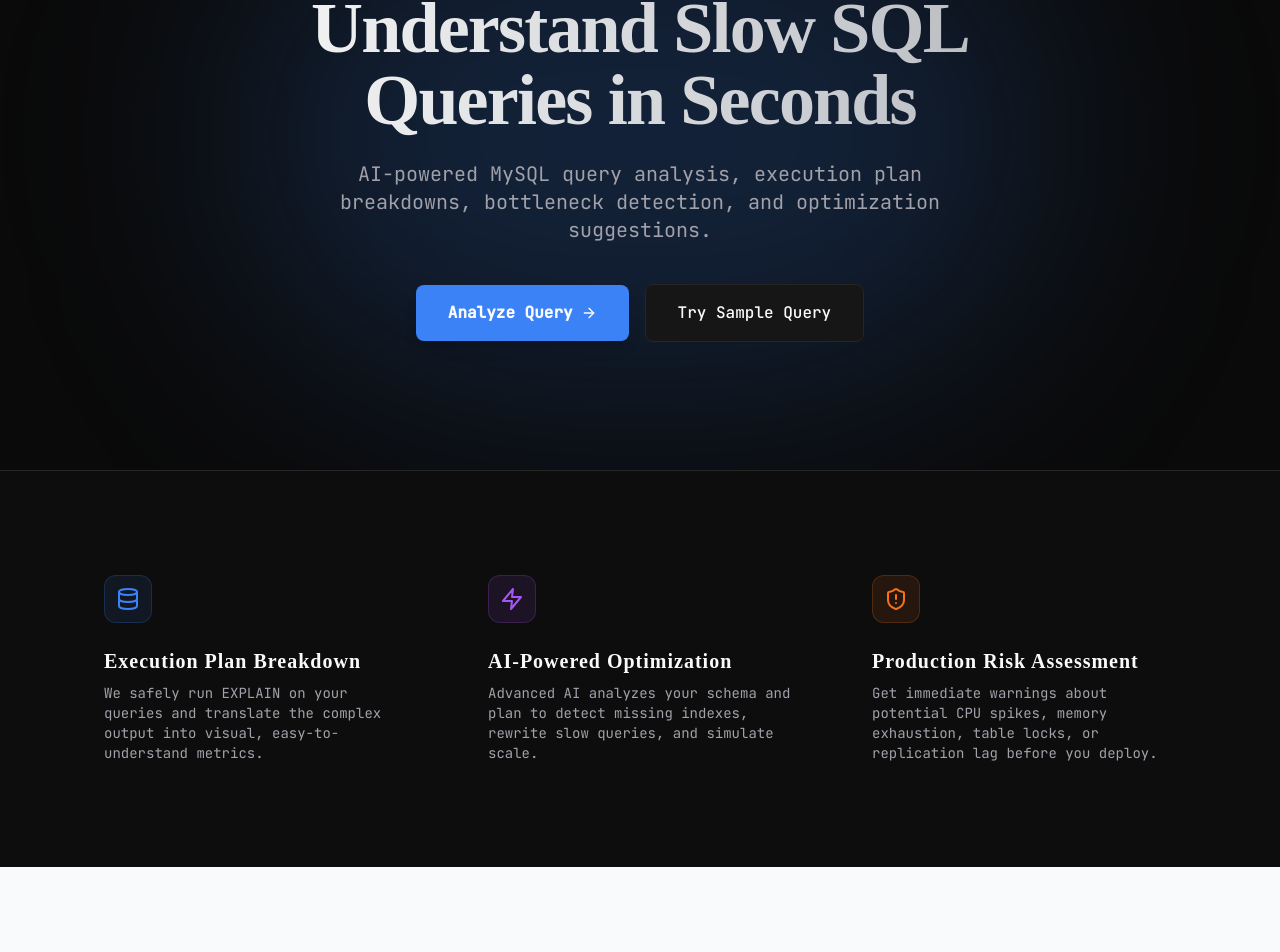
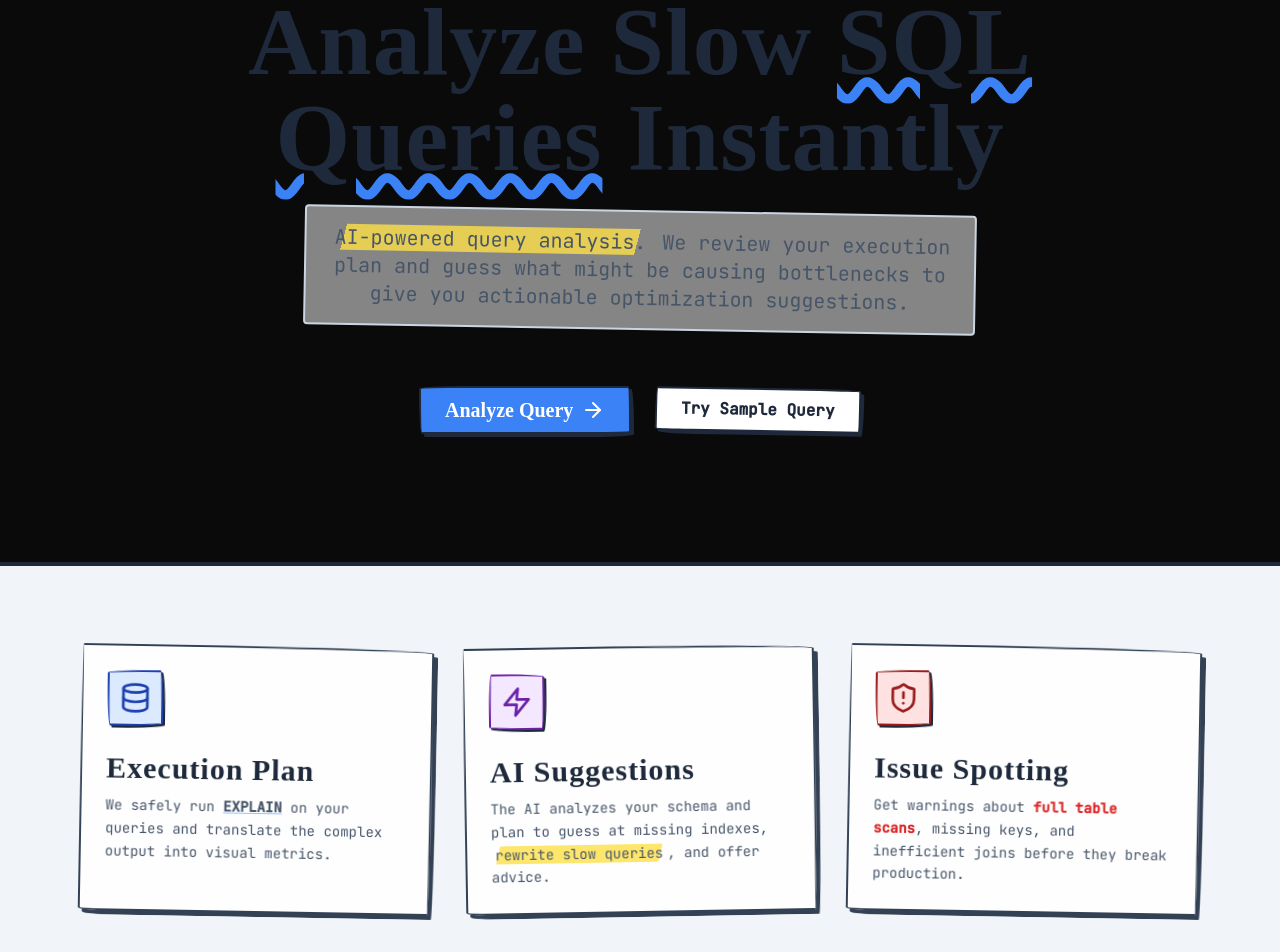
Before and after one commit to harshithamudumbai/coachOS, a React (Vite) app in the folder frontend/: page / in a window 1280 px wide. Shown: the part 266-1218 px from the top of the page. Before the commit the page ends 1133 px from the top, so only its background shows below. Built offline with nearby package versions, Linux system fonts and the light colour scheme; no server answers.

Commit message:
style: apply clean math student theme to home page with realistic copy

```diff
--- a/frontend/src/pages/Landing.jsx
+++ b/frontend/src/pages/Landing.jsx
@@ -7,39 +7,38 @@ export default function Landing({ onNavigate }) {
     <div className="flex-1 flex flex-col items-center">
       {/* Hero Section */}
       <section className="w-full py-24 md:py-32 flex flex-col items-center justify-center text-center px-4 relative overflow-hidden">
-        {/* Background gradient blur */}
-        <div className="absolute top-1/2 left-1/2 -translate-x-1/2 -translate-y-1/2 w-[800px] h-[500px] bg-primary/20 blur-[120px] rounded-full pointer-events-none" />
 
         <motion.div
           initial={{ opacity: 0, y: 20 }}
           animate={{ opacity: 1, y: 0 }}
           transition={{ duration: 0.5 }}
-          className="z-10 max-w-4xl flex flex-col items-center"
+          className="z-10 max-w-4xl flex flex-col items-center relative"
         >
-          <div className="inline-flex items-center gap-2 px-3 py-1 rounded-full bg-muted border border-border text-sm mb-8">
-            <span className="flex h-2 w-2 rounded-full bg-primary animate-pulse"></span>
+          <div className="inline-flex items-center gap-2 px-3 py-1 bg-white border-2 border-slate-800 text-slate-800 text-sm font-bold font-mono shadow-[2px_2px_0px_0px_rgba(30,41,59,1)] transform -rotate-1 mb-8">
+            <span className="flex h-3 w-3 rounded-full border-2 border-slate-800 bg-green-400 animate-pulse"></span>
             Now analyzing MySQL queries instantly
           </div>
 
-          <h1 className="text-5xl md:text-7xl font-bold tracking-tight mb-6 bg-gradient-to-r from-foreground to-foreground/70 bg-clip-text text-transparent">
-            Understand Slow SQL Queries in Seconds
+          <h1 className="text-6xl md:text-8xl font-bold mb-6 handwritten text-slate-800 leading-tight">
+            Analyze Slow <span className="underline decoration-wavy decoration-blue-500">SQL Queries</span> Instantly
           </h1>
 
-          <p className="text-lg md:text-xl text-muted-foreground mb-10 max-w-2xl">
-            AI-powered MySQL query analysis, execution plan breakdowns, bottleneck detection, and optimization suggestions.
+          <p className="text-lg md:text-xl text-slate-600 mb-10 max-w-2xl font-mono leading-relaxed bg-white/50 p-4 border-2 border-slate-300 rounded shadow-sm transform rotate-1">
+            <span className="highlighter">AI-powered query analysis.</span> We review your execution plan and guess what might be causing bottlenecks to give you actionable optimization suggestions.
           </p>
 
-          <div className="flex items-center gap-4">
+          <div className="flex items-center gap-6 mt-4">
             <button
               onClick={() => onNavigate('analyzer')}
-              className="px-8 py-4 bg-primary hover:bg-primary/90 text-primary-foreground font-semibold rounded-lg shadow-lg hover:shadow-primary/25 transition-all flex items-center gap-2 group"
+              className="math-button flex items-center gap-2 group text-xl"
             >
               Analyze Query
-              <ArrowRight className="w-4 h-4 group-hover:translate-x-1 transition-transform" />
+              <ArrowRight className="w-6 h-6 group-hover:translate-x-1 transition-transform" />
             </button>
             <button
               onClick={() => onNavigate('analyzer', 'SELECT users.id, users.email, orders.total FROM users JOIN orders ON users.id = orders.user_id WHERE orders.total > 1000 ORDER BY orders.created_at DESC;')}
-              className="px-8 py-4 bg-muted hover:bg-muted/80 text-foreground font-medium rounded-lg border border-border transition-colors"
+              className="px-6 py-2 bg-white text-slate-800 border-2 border-slate-800 font-bold font-mono shadow-[3px_3px_0px_0px_rgba(30,41,59,1)] hover:-translate-y-0.5 hover:shadow-[5px_5px_0px_0px_rgba(30,41,59,1)] transition-all transform rotate-1"
+              style={{ borderRadius: '15px 255px 15px 225px/255px 15px 225px 15px' }}
             >
               Try Sample Query
             </button>
@@ -48,37 +47,37 @@ export default function Landing({ onNavigate }) {
       </section>
 
       {/* Features */}
-      <section className="w-full py-20 bg-muted/30 border-t border-border">
-        <div className="container mx-auto px-4 max-w-6xl">
+      <section className="w-full py-20 bg-slate-100 border-t-4 border-slate-800 relative">
+        <div className="container mx-auto px-4 max-w-6xl relative z-10">
           <div className="grid md:grid-cols-3 gap-8">
 
-            <div className="glass-panel p-6 rounded-2xl flex flex-col items-start text-left">
-              <div className="w-12 h-12 rounded-xl bg-blue-500/10 border border-blue-500/20 flex items-center justify-center mb-6">
-                <Database className="w-6 h-6 text-blue-500" />
+            <div className="math-panel p-6 flex flex-col items-start text-left transform rotate-1">
+              <div className="w-14 h-14 bg-blue-100 border-2 border-blue-800 flex items-center justify-center mb-6 shadow-[2px_2px_0px_0px_rgba(30,41,59,1)]" style={{ borderRadius: '255px 15px 225px 15px/15px 225px 15px 255px' }}>
+                <Database className="w-8 h-8 text-blue-800" />
               </div>
-              <h3 className="text-xl font-semibold mb-2">Execution Plan Breakdown</h3>
-              <p className="text-muted-foreground text-sm">
-                We safely run EXPLAIN on your queries and translate the complex output into visual, easy-to-understand metrics.
+              <h3 className="text-3xl handwritten font-bold mb-2 text-slate-800">Execution Plan</h3>
+              <p className="text-slate-600 font-mono text-sm leading-relaxed">
+                We safely run <span className="font-bold underline decoration-blue-300">EXPLAIN</span> on your queries and translate the complex output into visual metrics.
               </p>
             </div>
 
-            <div className="glass-panel p-6 rounded-2xl flex flex-col items-start text-left">
-              <div className="w-12 h-12 rounded-xl bg-purple-500/10 border border-purple-500/20 flex items-center justify-center mb-6">
-                <Zap className="w-6 h-6 text-purple-500" />
+            <div className="math-panel p-6 flex flex-col items-start text-left transform -rotate-1">
+              <div className="w-14 h-14 bg-purple-100 border-2 border-purple-800 flex items-center justify-center mb-6 shadow-[2px_2px_0px_0px_rgba(30,41,59,1)]" style={{ borderRadius: '15px 255px 15px 225px/255px 15px 225px 15px' }}>
+                <Zap className="w-8 h-8 text-purple-800" />
               </div>
-              <h3 className="text-xl font-semibold mb-2">AI-Powered Optimization</h3>
-              <p className="text-muted-foreground text-sm">
-                Advanced AI analyzes your schema and plan to detect missing indexes, rewrite slow queries, and simulate scale.
+              <h3 className="text-3xl handwritten font-bold mb-2 text-slate-800">AI Suggestions</h3>
+              <p className="text-slate-600 font-mono text-sm leading-relaxed">
+                The AI analyzes your schema and plan to guess at missing indexes, <span className="highlighter">rewrite slow queries</span>, and offer advice.
               </p>
             </div>
 
-            <div className="glass-panel p-6 rounded-2xl flex flex-col items-start text-left">
-              <div className="w-12 h-12 rounded-xl bg-orange-500/10 border border-orange-500/20 flex items-center justify-center mb-6">
-                <ShieldAlert className="w-6 h-6 text-orange-500" />
+            <div className="math-panel p-6 flex flex-col items-start text-left transform rotate-1">
+              <div className="w-14 h-14 bg-red-100 border-2 border-red-800 flex items-center justify-center mb-6 shadow-[2px_2px_0px_0px_rgba(30,41,59,1)]" style={{ borderRadius: '255px 15px 225px 15px/15px 225px 15px 255px' }}>
+                <ShieldAlert className="w-8 h-8 text-red-800" />
               </div>
-              <h3 className="text-xl font-semibold mb-2">Production Risk Assessment</h3>
-              <p className="text-muted-foreground text-sm">
-                Get immediate warnings about potential CPU spikes, memory exhaustion, table locks, or replication lag before you deploy.
+              <h3 className="text-3xl handwritten font-bold mb-2 text-slate-800">Issue Spotting</h3>
+              <p className="text-slate-600 font-mono text-sm leading-relaxed">
+                Get warnings about <span className="font-bold text-red-600">full table scans</span>, missing keys, and inefficient joins before they break production.
               </p>
             </div>
 
```
